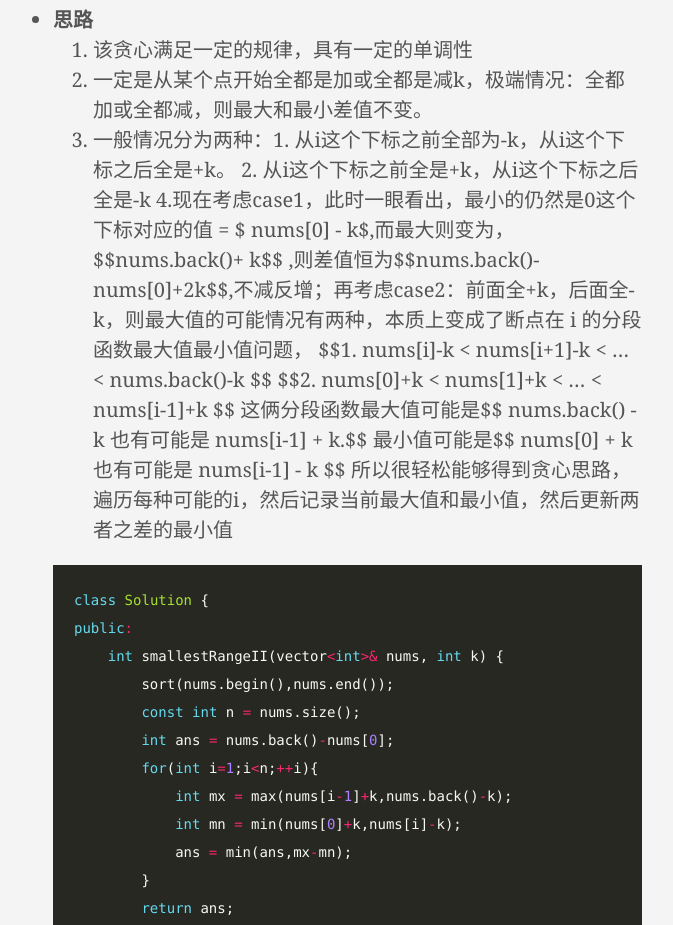
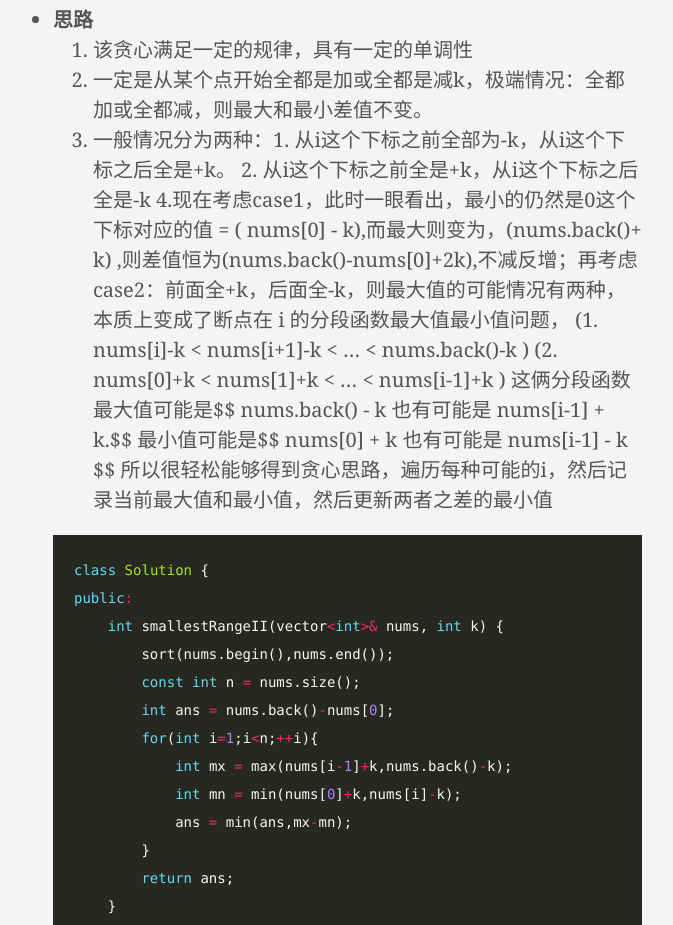
Before and after one commit to cucumberleo/cucumberleo.github.io, a plain HTML site: page post/greedy-algorithms/index.html in a window 1280 px wide. Shown: the part 3520-4445 px from the top of the page, without its empty margins (131-804 px from the left). Drawn offline with Linux system fonts and the light colour scheme.

Commit message:
我的blog

```diff
--- a/post/greedy-algorithms/index.html
+++ b/post/greedy-algorithms/index.html
@@ -336,9 +336,9 @@ e.g:合并果子 合并n堆果子（每次合并两堆，消耗的体力为两
 <li>该贪心满足一定的规律，具有一定的单调性</li>
 <li>一定是从某个点开始全都是加或全都是减k，极端情况：全都加或全都减，则最大和最小差值不变。</li>
 <li>一般情况分为两种：1. 从i这个下标之前全部为-k，从i这个下标之后全是+k。 2. 从i这个下标之前全是+k，从i这个下标之后全是-k
-4.现在考虑case1，此时一眼看出，最小的仍然是0这个下标对应的值 = $ nums[0] - k$,而最大则变为，$$nums.back()+ k$$ ,则差值恒为$$nums.back()-nums[0]+2k$$,不减反增；再考虑case2：前面全+k，后面全-k，则最大值的可能情况有两种，本质上变成了断点在 i 的分段函数最大值最小值问题，
-$$1. nums[i]-k &lt; nums[i+1]-k &lt; &hellip; &lt; nums.back()-k $$
-$$2. nums[0]+k &lt; nums[1]+k &lt; &hellip; &lt; nums[i-1]+k $$
+4.现在考虑case1，此时一眼看出，最小的仍然是0这个下标对应的值 = ( nums[0] - k),而最大则变为，(nums.back()+ k) ,则差值恒为(nums.back()-nums[0]+2k),不减反增；再考虑case2：前面全+k，后面全-k，则最大值的可能情况有两种，本质上变成了断点在 i 的分段函数最大值最小值问题，
+(1. nums[i]-k &lt; nums[i+1]-k &lt; &hellip; &lt; nums.back()-k )
+(2. nums[0]+k &lt; nums[1]+k &lt; &hellip; &lt; nums[i-1]+k )
 这俩分段函数最大值可能是$$ nums.back() - k 也有可能是 nums[i-1] + k.$$
 最小值可能是$$ nums[0] + k 也有可能是 nums[i-1] - k $$
 所以很轻松能够得到贪心思路，遍历每种可能的i，然后记录当前最大值和最小值，然后更新两者之差的最小值</li>
```
